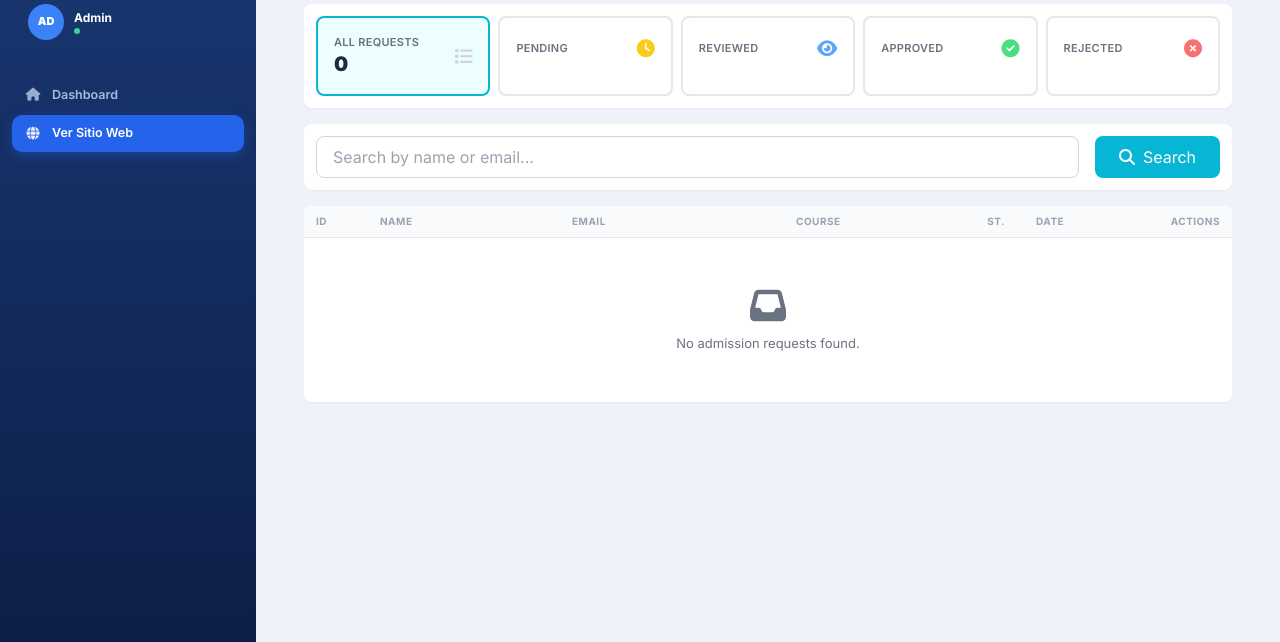
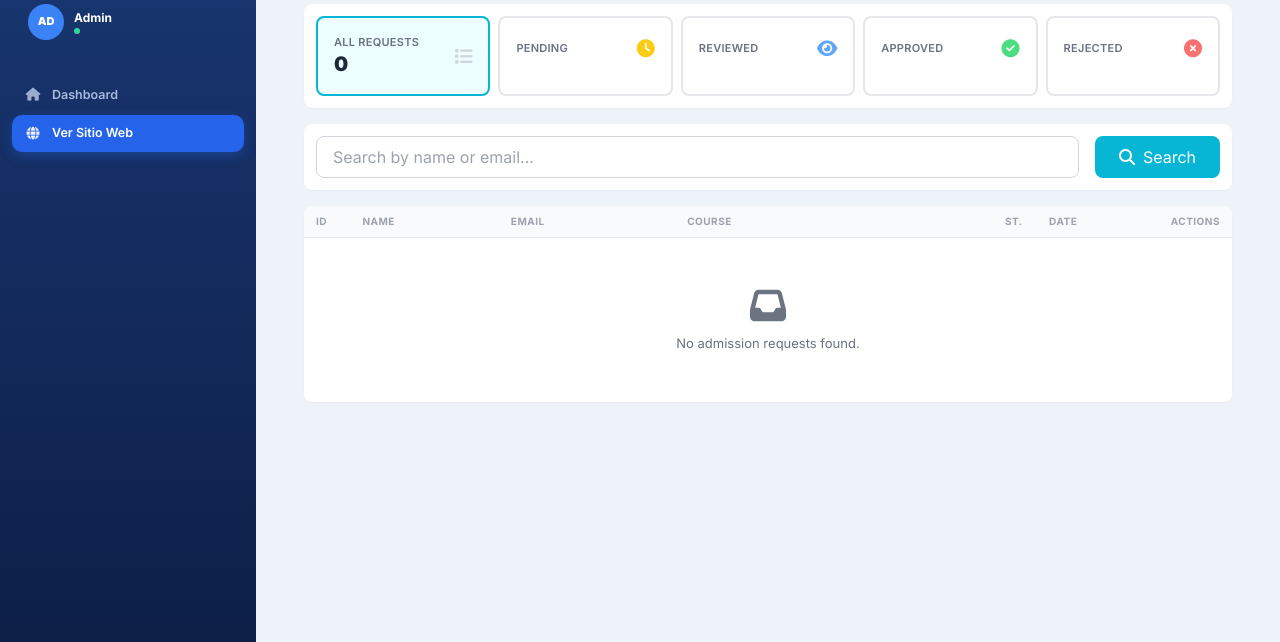
Before and after one commit to innovproj507/pamel, a PHP site: template admin/views/admission-requests.php in a window 1280 px wide. Shown: the part 158-800 px from the top of the page. Run offline with PHP 8.4, Linux system fonts and the light colour scheme; the template is opened without the code that fills it, so the values that code supplies are empty; some libraries are stand-ins or nearby versions.

Commit message:
Anchos de columna en porcentaje, para que acciones quepa
Con los anchos en píxeles, todo el espacio sobrante caía en la columna del
curso: se estiraba sin límite y la tabla desbordaba por la derecha, con
las acciones medio fuera de la pantalla.

Ahora los siete anchos van en porcentaje y suman 100 exactos, así que el
reparto es el mismo sea cual sea la pantalla. El curso baja de ~750px a
~507px y acciones sube a ~149px, suficiente para los tres botones.

min-w-[900px] en la tabla: por debajo de ese ancho aparece el scroll
horizontal en vez de apretujar los botones hasta que se salgan.

Co-Authored-By: Claude Opus 5 <noreply@anthropic.com>

```diff
--- a/admin/views/admission-requests.php
+++ b/admin/views/admission-requests.php
@@ -113,16 +113,22 @@
                 ancho es el del contenedor, cada columna respeta el suyo y
                 el nombre del curso se corta con puntos suspensivos.
             -->
-            <table class="w-full table-fixed divide-y divide-gray-200 text-[13px]">
+            <table class="w-full min-w-[900px] table-fixed divide-y divide-gray-200 text-[13px]">
                 <thead class="bg-gray-50">
+                    <!--
+                        Anchos en porcentaje y sumando 100 exactos. Con anchos
+                        en píxeles, el sobrante iba entero a la columna del
+                        curso: se estiraba sin límite y empujaba las últimas
+                        columnas fuera de la pantalla.
+                    -->
                     <tr class="text-left text-[10px] font-bold text-gray-400 uppercase tracking-wider">
-                        <th class="px-3 py-2 w-16">ID</th>
-                        <th class="px-3 py-2 w-48">Name</th>
-                        <th class="px-3 py-2 w-56">Email</th>
-                        <th class="px-3 py-2">Course</th>
-                        <th class="px-2 py-2 w-14 text-center">St.</th>
-                        <th class="px-3 py-2 w-28">Date</th>
-                        <th class="px-3 py-2 w-24 text-right">Actions</th>
+                        <th class="px-3 py-2 w-[5%]">ID</th>
+                        <th class="px-3 py-2 w-[16%]">Name</th>
+                        <th class="px-3 py-2 w-[19%]">Email</th>
+                        <th class="px-3 py-2 w-[34%]">Course</th>
+                        <th class="px-2 py-2 w-[5%] text-center">St.</th>
+                        <th class="px-3 py-2 w-[11%]">Date</th>
+                        <th class="px-3 py-2 w-[10%] text-right">Actions</th>
                     </tr>
                 </thead>
                 <tbody class="bg-white divide-y divide-gray-100">
```
